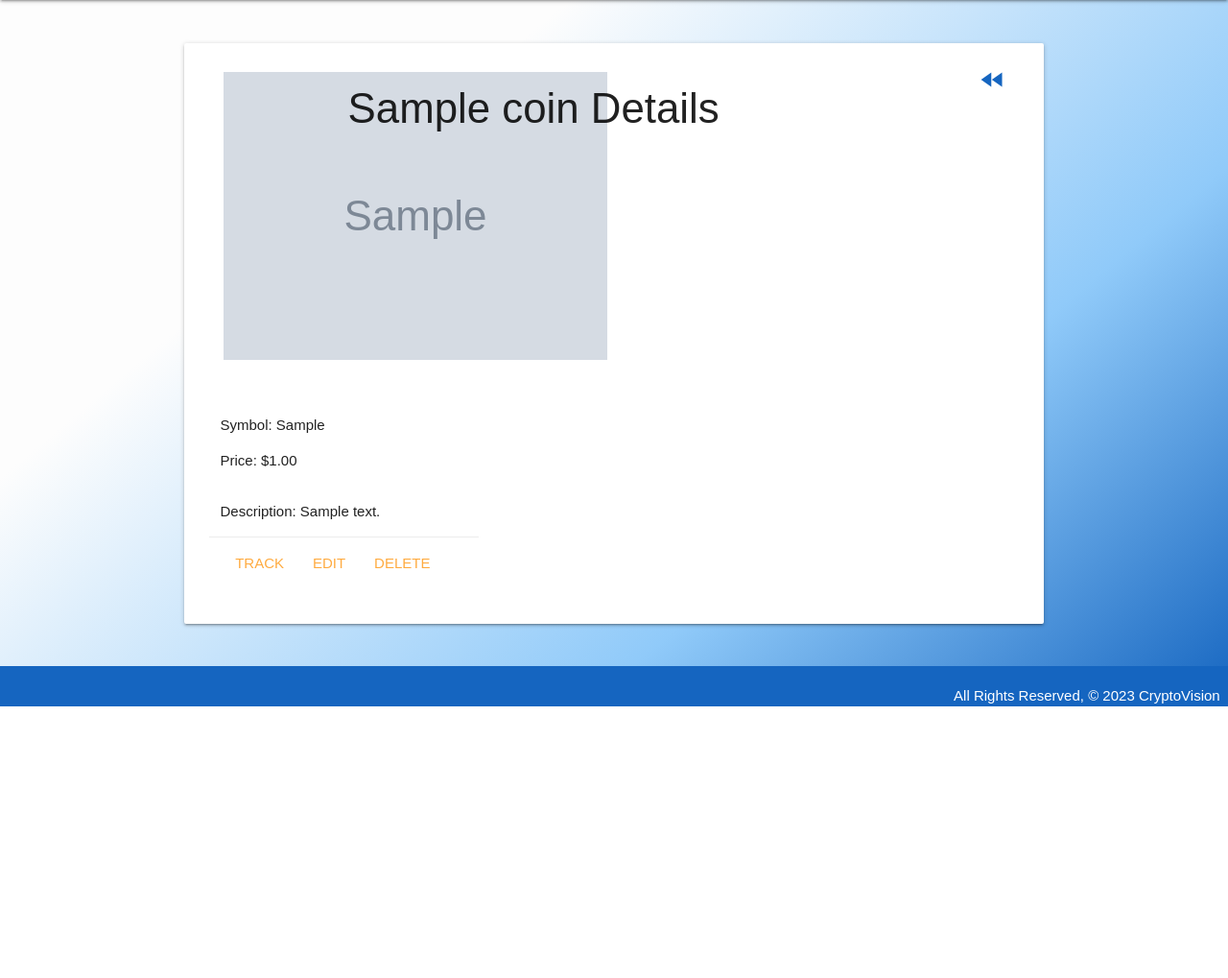
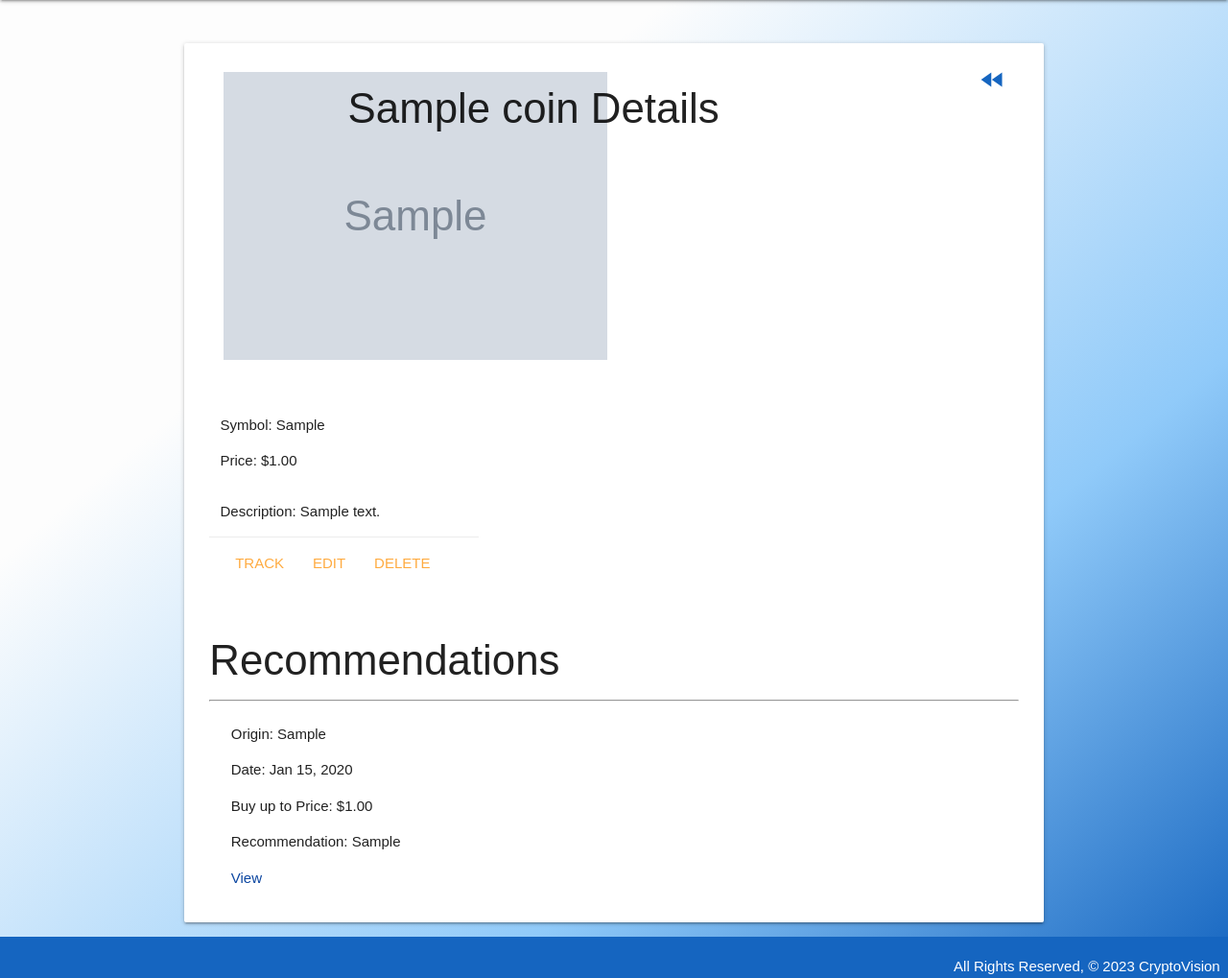
Before and after one commit to pclarytx10/cryptovision, a Django app: page /coins/1/ in a window 1280 px wide. Shown: the part 64-1083 px from the top of the page at 96% size. Before the commit the page ends 800 px from the top, so only its background shows below. Run offline with Django 4.2, Linux system fonts and the light colour scheme; a user stored in the database is signed in; tables that the repository leaves empty hold one stand-in row (values such as "Sample post"); grey boxes marked "Sample" are stand-in pictures; parts of the project's set-up code (start-up, migrations or seed data) failed here and were passed over.

Commit message:
Add Recommendation Views. Add link on Coin detail

```diff
--- a/main_app/models.py
+++ b/main_app/models.py
@@ -122,7 +122,7 @@ class Holding(models.Model):
 class Recommendation(models.Model):
     user = models.ForeignKey(User, on_delete=models.CASCADE)
     coin = models.ForeignKey(Coin, on_delete=models.CASCADE)
-    recommendation = models.TextField(max_length=500, blank=True)
+    recommendation = models.TextField(max_length=2500, blank=True)
     buy_up_to = models.FloatField(default=0.00)
     origin = models.CharField(max_length=50, blank=True)
     date = models.DateField('Recommendation Date', auto_now_add=True)
--- a/main_app/templates/coins/detail.html
+++ b/main_app/templates/coins/detail.html
@@ -34,6 +34,23 @@
             </div>
         </div>
     </div>
+    <div class="row">
+        <div class="col s12">
+            <h3>Recommendations</h3>
+            <hr>
+            <div class="col s12">
+                {% for rec in recommendations %}
+                    <div class="col s12">
+                        <p>Origin: {{ rec.origin }}</p>
+                        <p>Date: {{ rec.date|date:"M d, Y" }}</p>
+                        <p>Buy up to Price: ${{ rec.buy_up_to|floatformat:2|intcomma }}</p>
+                        <p>Recommendation: {{ rec.recommendation|safe }}</p>
+                        <a class="blue-text text-darken-4" href="{% url 'recommendations_detail' rec.id %}">View</a>
+                    </div>
+                {% endfor %}
+            </div>
+        </div>
+    </div>
 </div>
 
 {%endblock%}
--- a/main_app/templates/main_app/recommendation_confirm_delete.html
+++ b/main_app/templates/main_app/recommendation_confirm_delete.html
@@ -1,7 +1,7 @@
 {% extends 'base.html' %} {% block content %}
 
 <div class="card form-card del-card">
-  <h3>Delete <span class="blue-text text-darken-2">{{ object.user_coin.coin }}</span> holding id:<span class="blue-text text-darken-4">{{ object.id}}</span></h3>
+  <h3>Delete <span class="blue-text text-darken-2">{{ object.coin }}</span> recommendation id:<span class="blue-text text-darken-4">{{ object.id}}</span></h3>
 
   <h5>
     Are you sure you want to delete?
@@ -10,7 +10,7 @@
   <form class="del-form"  action="" method="POST">
     {% csrf_token %}
     <input type="submit" value="Yes - Delete!" class="btn blue" />
-    <a href="{% url 'holdings_detail' holding.id %}" class="btn blue">Cancel</a>
+    <a href="{% url 'recommendations_detail' recommendation.id %}" class="btn blue">Cancel</a>
   </form>
 </div>
 
--- a/main_app/urls.py
+++ b/main_app/urls.py
@@ -21,5 +21,9 @@ urlpatterns = [
     path('holdings/<int:holding_id>/', views.holdings_detail, name='holdings_detail'),
     path('holdings/<int:pk>/update/', views.HoldingUpdate.as_view(), name='holdings_update'),
     path('holdings/<int:pk>/delete/', views.HoldingDelete.as_view(), name='holdings_delete'),
+    path('recommendations/<int:recommendation_id>/', views.recommendations_detail, name='recommendations_detail'),
+    # path('recommendations/create/', views.RecommendationCreate.as_view(), name='recommendations_create'),
+    path('recommendations/<int:pk>/update/', views.RecommendationUpdate.as_view(), name='recommendations_update'),
+    path('recommendations/<int:pk>/delete/', views.RecommendationDelete.as_view(), name='recommendations_delete'),
     path('accounts/signup/', views.signup, name='signup'),
 ]
--- a/main_app/views.py
+++ b/main_app/views.py
@@ -1,5 +1,5 @@
 from .forms import HoldingForm, SearchForm
-from .models import Coin, User_Coin, Holding, Categories
+from .models import Coin, User_Coin, Holding, Categories, Recommendation, Note
 import requests, html
 from django.http import HttpResponse
 from django.shortcuts import render, redirect
@@ -62,12 +62,13 @@ def coins_index(request):
 @login_required
 def coins_detail(request, coin_id):
     coin = Coin.objects.get(id=coin_id)
+    recommendations = Recommendation.objects.filter(coin=coin_id)
+
     create_user_coin_url = reverse('user_coins_create', kwargs={'coin_id': coin_id})
-    # return render(request, 'coins/detail.html', {
-    #     'coin': coin
-    # })
+
     return render(request, 'coins/detail.html', {
         'coin': coin,
+        'recommendations': recommendations,
         'create_user_coin_url': create_user_coin_url
     })
 
@@ -194,6 +195,37 @@ def add_holding(request, user_coin_id):
         new_holding.user_coin_id = user_coin_id
         new_holding.save()
     return redirect('user_coins_detail', user_coin_id=user_coin_id)
+
+# Define the recommendation detail view
+@login_required
+def recommendations_detail(request, recommendation_id):
+    recommendation = Recommendation.objects.get(id=recommendation_id)
+    return render(request, 'recommendations/detail.html', { 'recommendation': recommendation })
+
+# Define the recommendatio update view
+class RecommendationUpdate(LoginRequiredMixin, UpdateView):
+    model = Recommendation
+    fields = ['origin', 'buy_up_to', 'recommendation','buy_up_to']
+    success_url = '/coins/'
+
+# Define the recommendatio delete view
+class RecommendationDelete(LoginRequiredMixin, DeleteView):
+    model = Recommendation
+    success_url = '/coins/'
+
+# Define adding a hodling to a user coin
+# @login_required
+# def add_holding(request, user_coin_id):
+#     # create the ModelForm using the data in request.POST
+#     form = HoldingForm(request.POST)
+#     # validate the form
+#     if form.is_valid():
+#         # don't save the form to the db until it
+#         # has the user_coin_id assigned
+#         new_holding = form.save(commit=False)
+#         new_holding.user_coin_id = user_coin_id
+#         new_holding.save()
+#     return redirect('user_coins_detail', user_coin_id=user_coin_id)
 
 class User_CoinCreate(LoginRequiredMixin, CreateView):
     model = User_Coin
```
Also changed, not shown: main_app/templates/recommendations/detail.html (+13 -26 lines), README.md, main_app/migrations/0022_alter_recommendation_recommendation.py (added).
